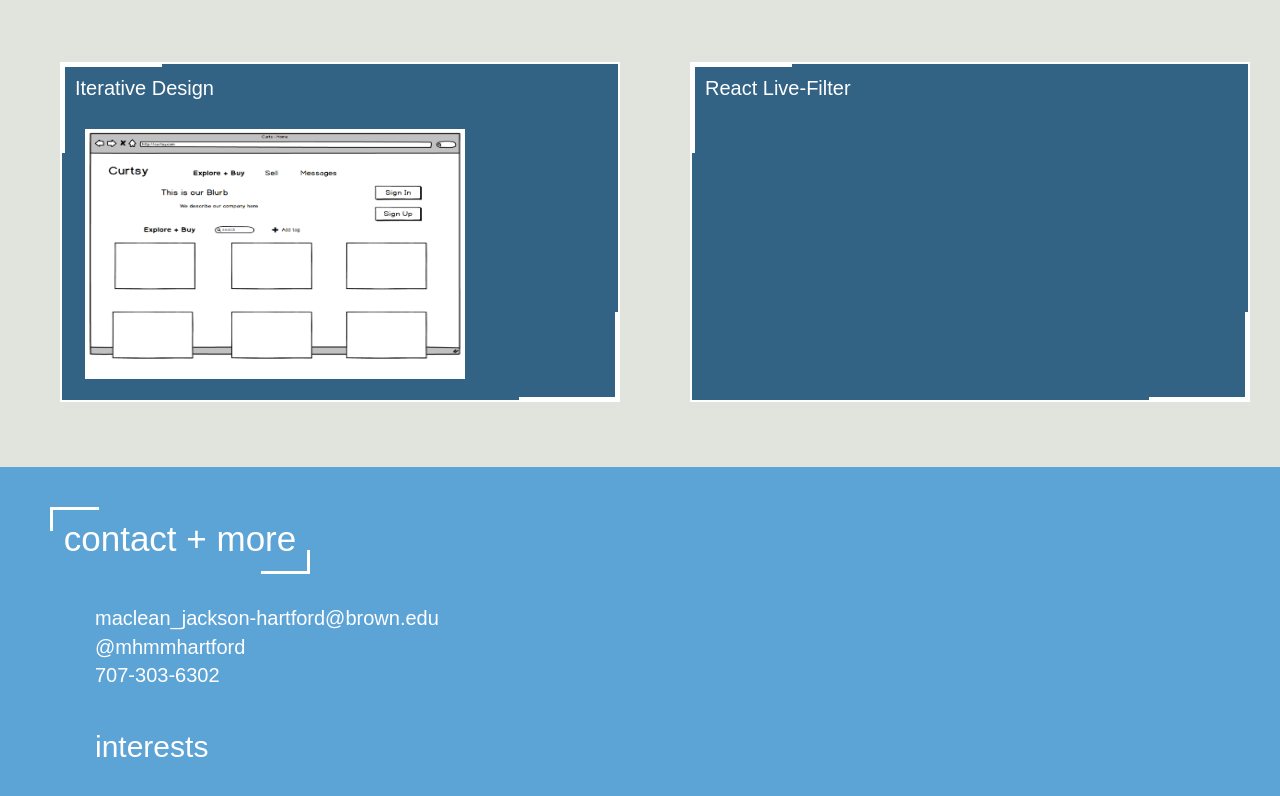
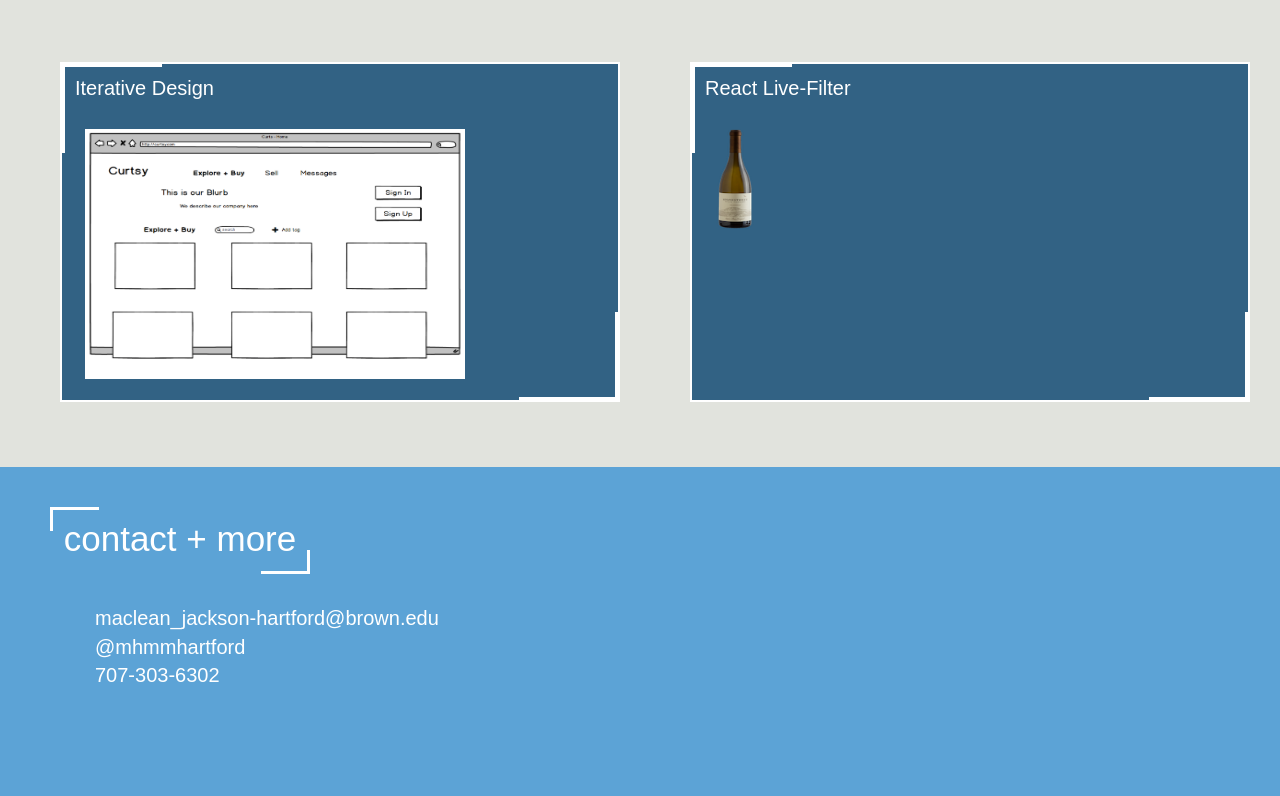
Before and after one commit to mmhartford/mmhartford.github.io, a plain HTML site: page index.html in a window 1280 px wide. Shown: the part 1138-1934 px from the top of the page. Drawn offline with nearby package versions, Linux system fonts and the light colour scheme.

Commit message:
ugh sorry

```diff
--- a/index.html
+++ b/index.html
@@ -101,6 +101,7 @@
         </div>
         <div id="Dev">
           <a href="dev.html"><h4>React Live-Filter</h4></a>
+          <a href="dev.html"><img src="stonestreet.png"/></a>
           <div id="dev-topmask" class="topmask"></div>
           <div id="dev-bottommask" class="bottommask"></div>
           <div id="dev-leftmask" class="leftmask"></div>
@@ -117,7 +118,6 @@
         </div>
         <div id="wrap">
           <p>maclean_jackson-hartford@brown.edu <br/>@mhmmhartford <br/>707-303-6302 <br/></p>
-          <h4>interests</h4>
           <p></p>
         </div>
       </div>
--- a/portfolio.css
+++ b/portfolio.css
@@ -360,6 +360,12 @@ html {
   font-size: 20px;
 }*/
 
+#Dev img{
+    width: 40px;
+    height: 100px;
+    margin-left: 20px;
+    margin-top: 20px;
+}
 
 #contact{
     background-color: #5CA3D6;
```
Also changed, not shown: dev.html (+3 -1 lines), stonestreet.png (added), 1 other file.
